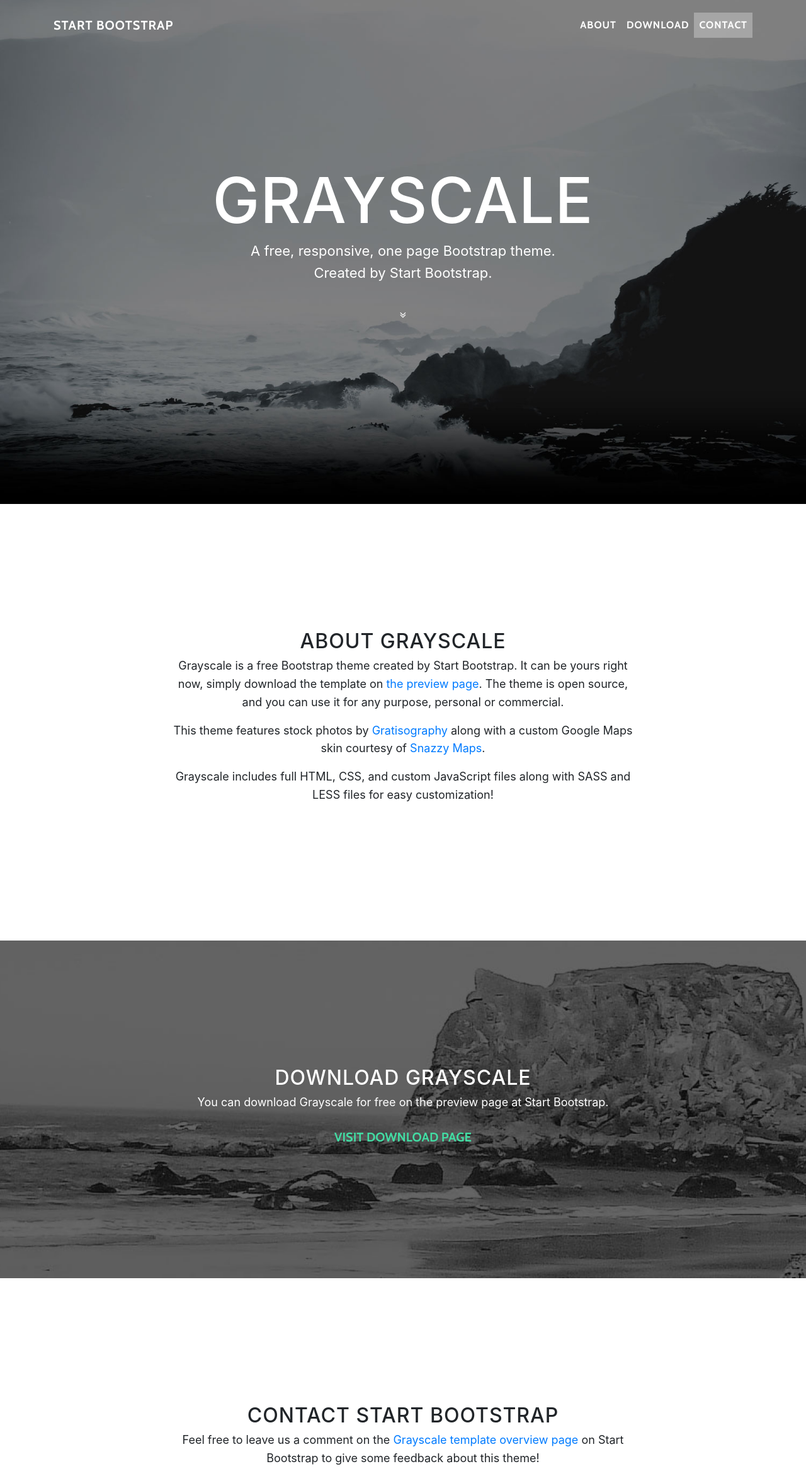
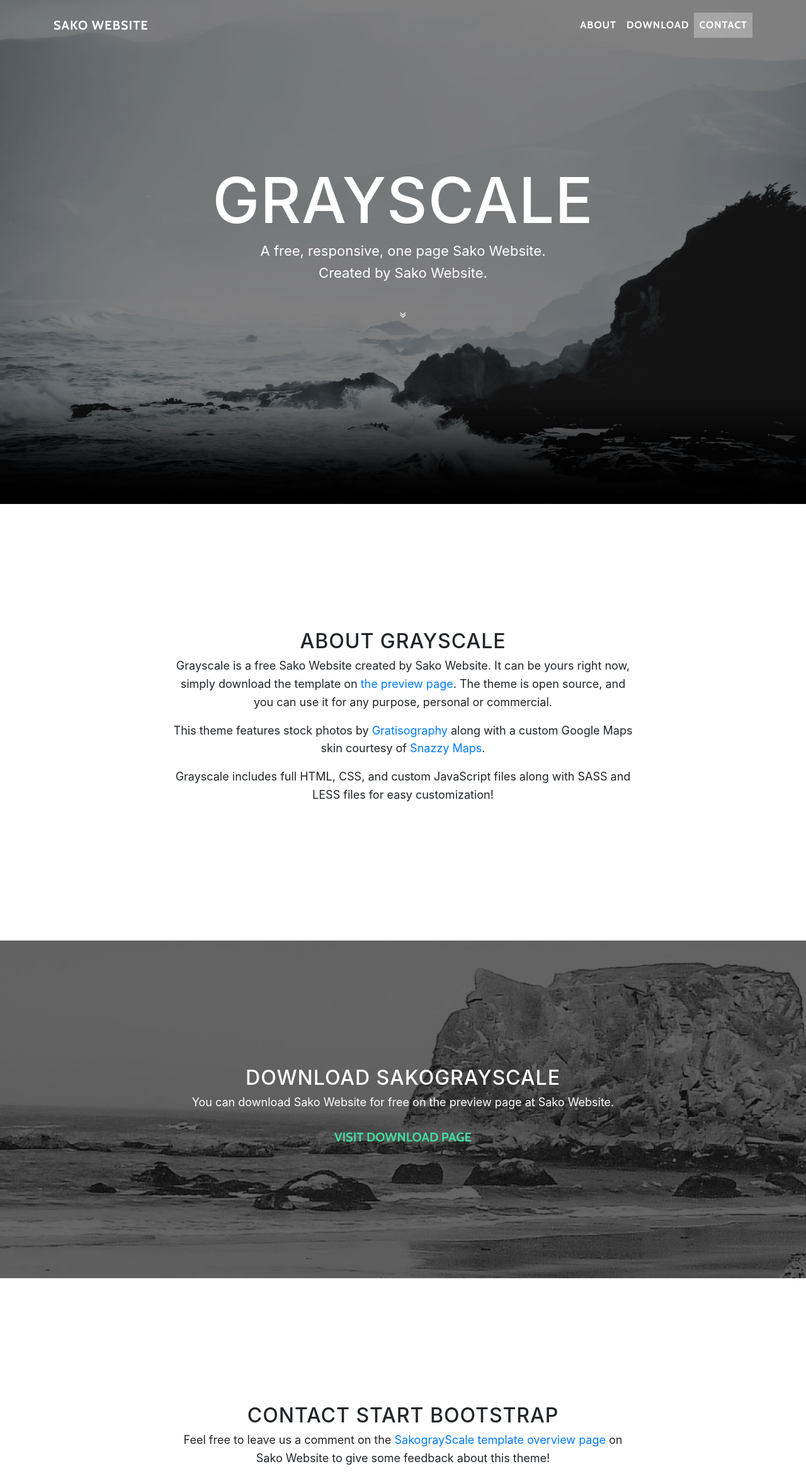
Before and after one commit to freddiesdba/SakograyScale, a website with bundled scripts: page index.html in a window 1280 px wide. Shown: the top 2343 px of the page at 63% size. Built offline with nearby package versions, Linux system fonts and the light colour scheme.

Commit message:
Update index.html

```diff
--- a/index.html
+++ b/index.html
@@ -8,7 +8,7 @@
     <meta name="description" content="">
     <meta name="author" content="">
 
-    <title>Grayscale - Start Bootstrap Theme</title>
+    <title>SakograyScale - Sako Website Theme</title>
 
     <!-- Bootstrap core CSS -->
     <link href="vendor/bootstrap/css/bootstrap.min.css" rel="stylesheet">
@@ -28,7 +28,7 @@
     <!-- Navigation -->
     <nav class="navbar navbar-expand-lg navbar-light fixed-top" id="mainNav">
       <div class="container">
-        <a class="navbar-brand js-scroll-trigger" href="#page-top">Start Bootstrap</a>
+        <a class="navbar-brand js-scroll-trigger" href="#page-top">Sako Website</a>
         <button class="navbar-toggler navbar-toggler-right" type="button" data-toggle="collapse" data-target="#navbarResponsive" aria-controls="navbarResponsive" aria-expanded="false" aria-label="Toggle navigation">
           Menu
           <i class="fa fa-bars"></i>
@@ -56,8 +56,8 @@
           <div class="row">
             <div class="col-lg-8 mx-auto">
               <h1 class="brand-heading">Grayscale</h1>
-              <p class="intro-text">A free, responsive, one page Bootstrap theme.
-                <br>Created by Start Bootstrap.</p>
+              <p class="intro-text">A free, responsive, one page Sako Website.
+                <br>Created by Sako Website.</p>
               <a href="#about" class="btn btn-circle js-scroll-trigger">
                 <i class="fa fa-angle-double-down animated"></i>
               </a>
@@ -73,10 +73,10 @@
         <div class="row">
           <div class="col-lg-8 mx-auto">
             <h2>About Grayscale</h2>
-            <p>Grayscale is a free Bootstrap theme created by Start Bootstrap. It can be yours right now, simply download the template on
-              <a href="http://startbootstrap.com/template-overviews/grayscale/">the preview page</a>. The theme is open source, and you can use it for any purpose, personal or commercial.</p>
+            <p>Grayscale is a free Sako Website created by Sako Website. It can be yours right now, simply download the template on
+              <a href="http://sakowebsite.com/template-overviews/grayscale/">the preview page</a>. The theme is open source, and you can use it for any purpose, personal or commercial.</p>
             <p>This theme features stock photos by
-              <a href="http://gratisography.com/">Gratisography</a>
+              <a href="http://sakowebsite.com//">Gratisography</a>
               along with a custom Google Maps skin courtesy of
               <a href="http://snazzymaps.com/">Snazzy Maps</a>.</p>
             <p>Grayscale includes full HTML, CSS, and custom JavaScript files along with SASS and LESS files for easy customization!</p>
@@ -89,9 +89,9 @@
     <section id="download" class="download-section content-section text-center">
       <div class="container">
         <div class="col-lg-8 mx-auto">
-          <h2>Download Grayscale</h2>
-          <p>You can download Grayscale for free on the preview page at Start Bootstrap.</p>
-          <a href="http://startbootstrap.com/template-overviews/grayscale/" class="btn btn-default btn-lg">Visit Download Page</a>
+          <h2>Download SakograyScale</h2>
+          <p>You can download Sako Website for free on the preview page at Sako Website.</p>
+          <a href="http://sakowebsite.com/template-overviews/grayscale/" class="btn btn-default btn-lg">Visit Download Page</a>
         </div>
       </div>
     </section>
@@ -103,8 +103,8 @@
           <div class="col-lg-8 mx-auto">
             <h2>Contact Start Bootstrap</h2>
             <p>Feel free to leave us a comment on the
-              <a href="http://startbootstrap.com/template-overviews/grayscale/">Grayscale template overview page</a>
-              on Start Bootstrap to give some feedback about this theme!</p>
+              <a href="http://sakowebsite.com/template-overviews/grayscale/">SakograyScale template overview page</a>
+              on Sako Website to give some feedback about this theme!</p>
             <ul class="list-inline banner-social-buttons">
               <li class="list-inline-item">
                 <a href="https://twitter.com/SBootstrap" class="btn btn-default btn-lg">
@@ -113,7 +113,7 @@
                 </a>
               </li>
               <li class="list-inline-item">
-                <a href="https://github.com/BlackrockDigital/startbootstrap" class="btn btn-default btn-lg">
+                <a href="https://github.com/freddiesdba/SakograyScale/edit/master/index.html" class="btn btn-default btn-lg">
                   <i class="fa fa-github fa-fw"></i>
                   <span class="network-name">Github</span>
                 </a>
@@ -136,7 +136,7 @@
     <!-- Footer -->
     <footer>
       <div class="container text-center">
-        <p>Copyright &copy; Your Website 2017</p>
+        <p>Copyright &copy; Sako Website 2017</p>
       </div>
     </footer>
 
```
